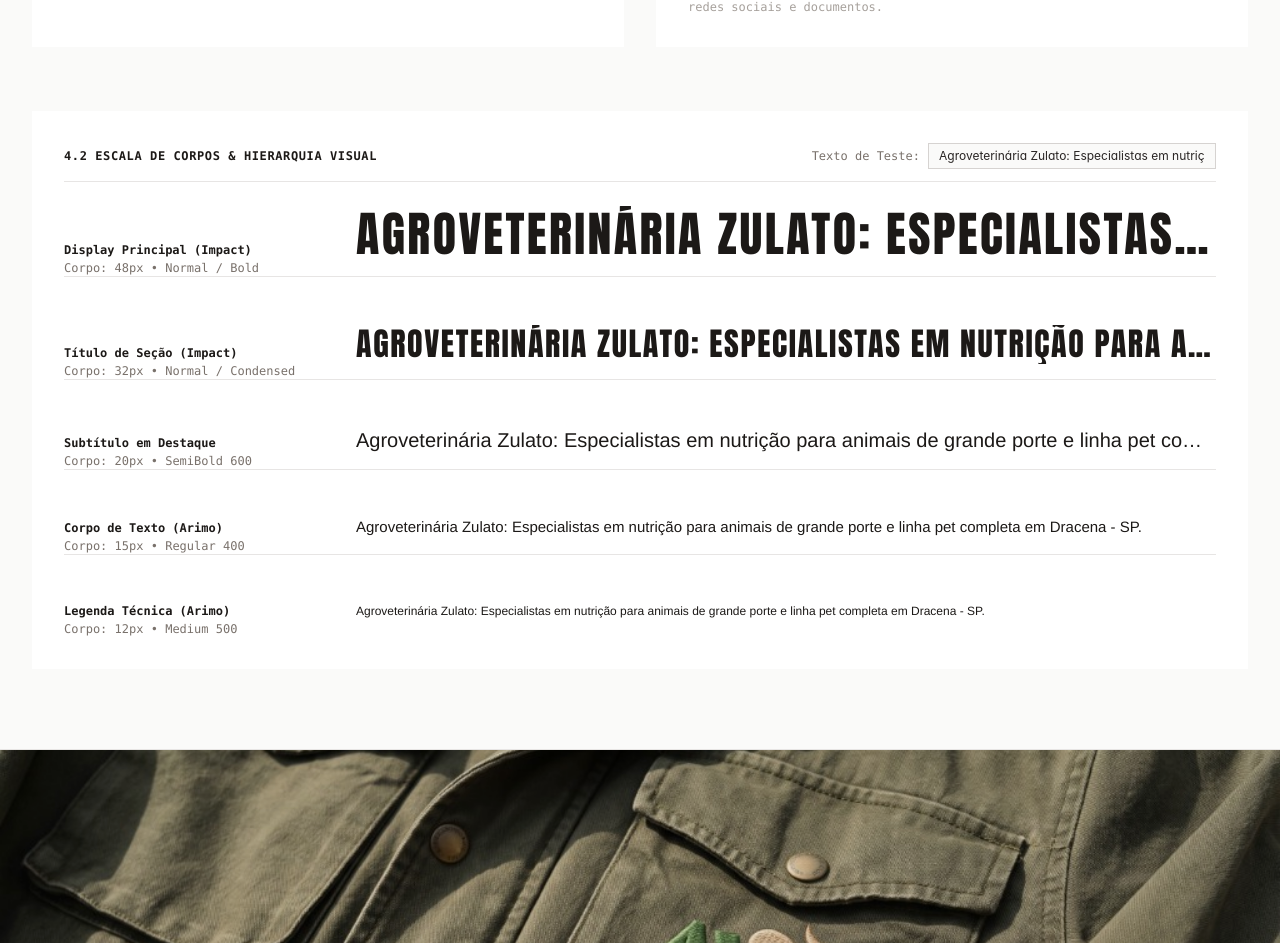
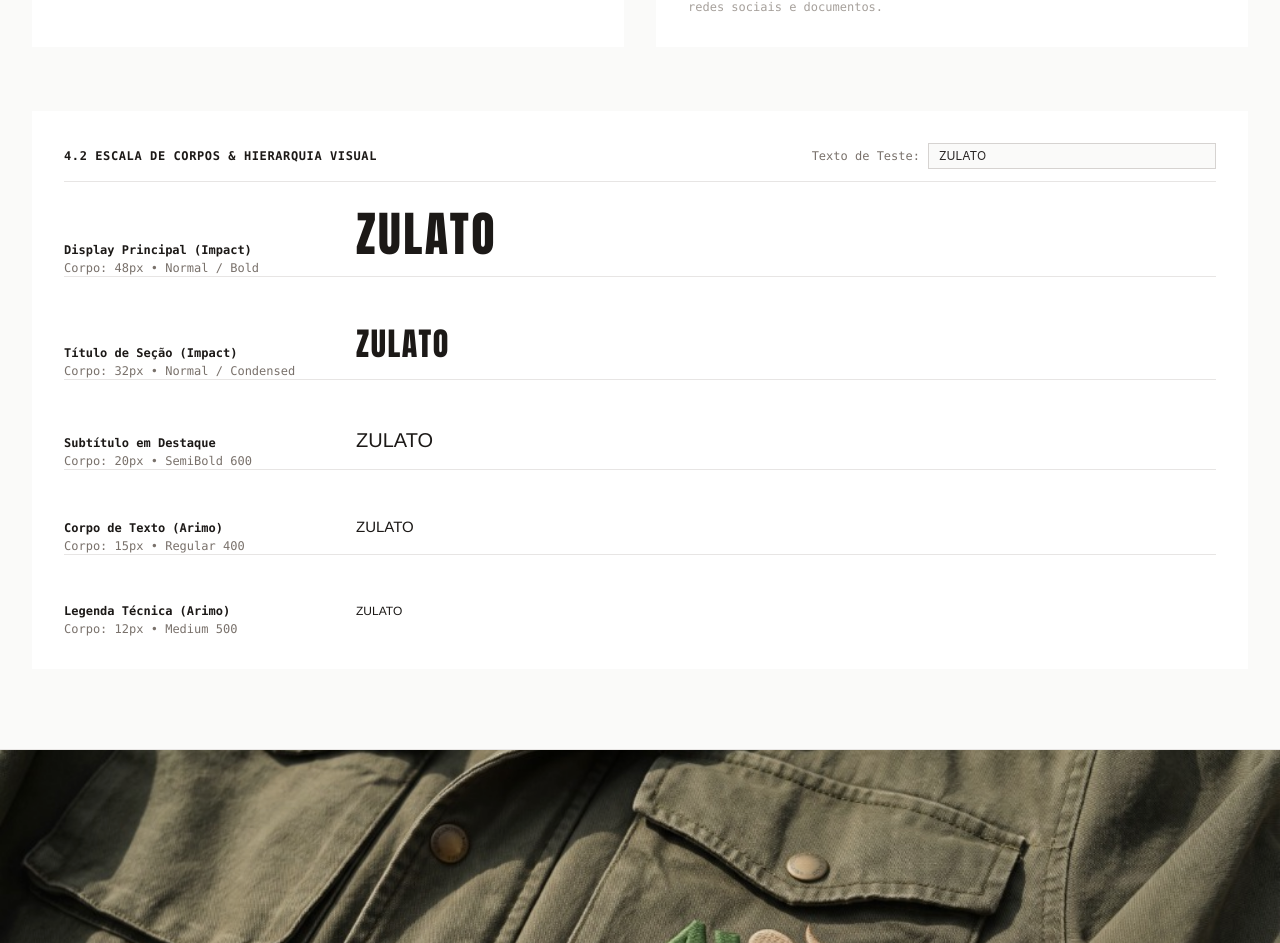
Before and after one commit to pkewqo/agroveterinariazulato, a React (Vite) app: page / in a window 1280 px wide. Shown: the part 6094-7037 px from the top of the page. Built offline with nearby package versions, Linux system fonts and the light colour scheme; a web font is replaced by a local one.

Commit message:
feat: change default typography test text to ZULATO

```diff
--- a/src/components/sections/ManualTypography.tsx
+++ b/src/components/sections/ManualTypography.tsx
@@ -4,9 +4,7 @@
 
 export const ManualTypography: React.FC = () => {
   const { brand, updateFont } = useBrand();
-  const [sampleSentence, setSampleSentence] = useState(
-    'Agroveterinária Zulato: Especialistas em nutrição para animais de grande porte e linha pet completa em Dracena - SP.'
-  );
+  const [sampleSentence, setSampleSentence] = useState('ZULATO');
 
   const hierarchy = [
     { name: 'Display Principal (Impact)', size: '48px', weight: 'Normal / Bold', isHeadline: true, sample: brand.brandName },
```
